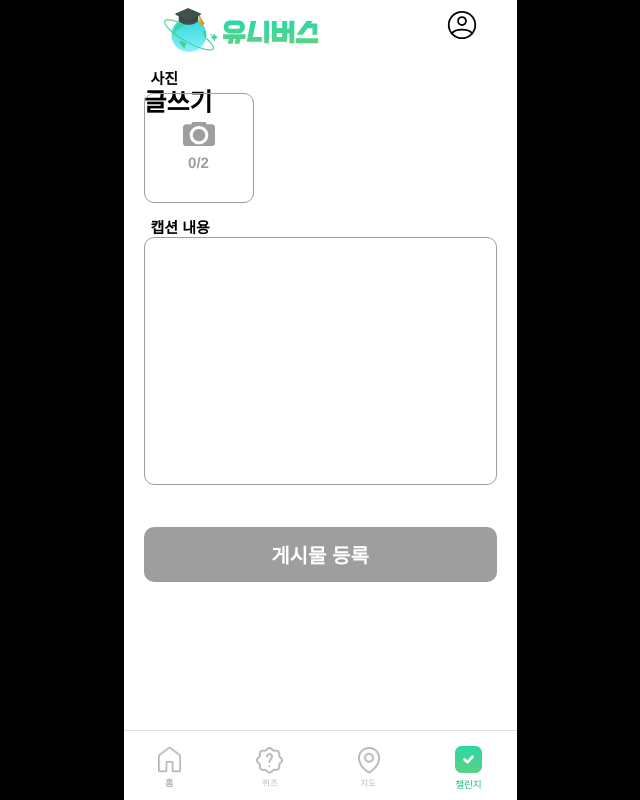
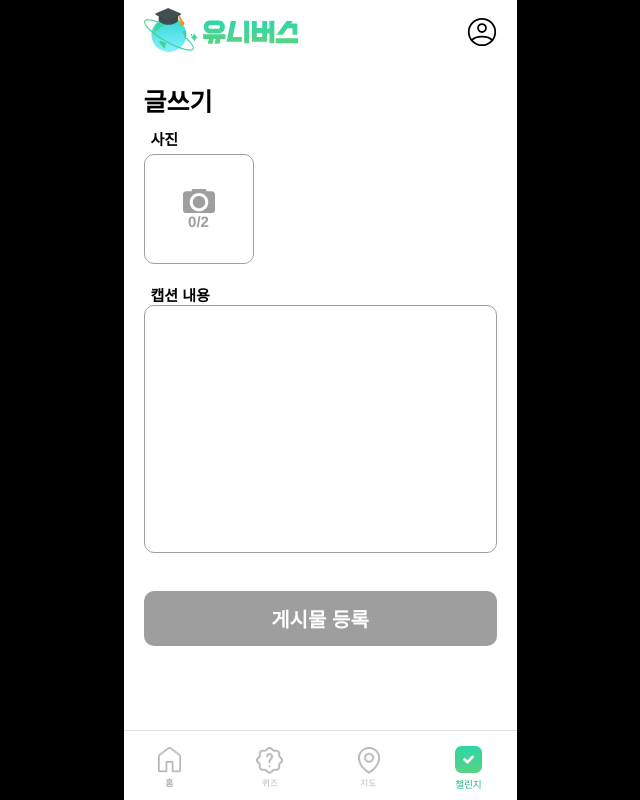
Before and after one commit to 2025-HERETHON/2025-herethon-2, a Django app: template univerth/templates/create_feed.html in a window 1280 px wide. Shown: the whole page, without its empty margins (320-960 px from the left). Run offline with Django 4.2, Linux system fonts and the light colour scheme; the template is opened without the code that fills it, so the values that code supplies are empty; some web fonts are replaced.

Commit message:
[Fix] css 수정

```diff
--- a/univerth/static/css/ch_my.css
+++ b/univerth/static/css/ch_my.css
@@ -41,6 +41,7 @@ body {
     text-align: center;
     letter-spacing: 0;
     line-height: normal;
+
 }
 
 
--- a/univerth/static/css/create_feed.css
+++ b/univerth/static/css/create_feed.css
@@ -15,29 +15,41 @@ body {
     display: flex;
     flex-direction: column;
     box-sizing: border-box;
-    padding: 0 20px;
     position: relative;
+}
+
+.challenge-container {
+    display: flex;
+    flex-direction: column;
 }
 
 .header {
     display: flex;
     justify-content: space-between;
     align-items: center;
-    padding: 20px 0px 10px 0px;
+    padding: 20px 20px 10px 20px;
+    width: 100%;
+    height: auto;
 }
 
 .cfheader {
-    font-family: "NPS font-Bold", Helvetica;
+    font-family: "NPSfont-Bold", Helvetica;
     font-weight: 700;
     color: #000000;
     font-size: 25px;
     text-align: center;
     letter-spacing: 0;
     line-height: normal;
+    margin: 0;
+}
+
+.add_contents {
+    padding: 0 20px;
+    width: 100%;
+    height: auto;
 }
 
 .addphoto {
-    position: absolute;
     top: 67px;
     display: flex;
     gap: 5px;
@@ -58,12 +70,14 @@ body {
     border: 1.5px solid #2cd7a6;
 }
 
-.photo, .content {
+.photo,
+.content {
     margin-left: 7px;
-    font-family: "SUIT-SemiBold", Helvetica;
+    font-family: "SUIT", Helvetica;
     font-weight: 600;
     color: #000000;
     font-size: 15px;
+    font-style: normal;
 }
 
 .photo-row {
@@ -84,6 +98,7 @@ body {
     align-items: center;
     justify-content: center;
     cursor: pointer;
+    margin-bottom: 20px;
 }
 
 #photo-box.active {
@@ -91,7 +106,6 @@ body {
 }
 
 .photoicon {
-    position: absolute;
     width: 32px;
     height: 24px;
     top: 28px;
@@ -104,7 +118,6 @@ body {
     font-size: 15px;
     text-align: center;
     letter-spacing: 0;
-    position: absolute;
     top: 60px;
 }
 
@@ -117,7 +130,6 @@ input[type="file"] {
 }
 
 .addcontent {
-    position: absolute;
     top: 216px;
 }
 
@@ -127,7 +139,7 @@ input[type="file"] {
     border-radius: 10px;
     box-sizing: border-box;
     padding: 10px;
-    font-family: "SUIT-Regular", Helvetica;
+    font-family: "SUIT", Helvetica;
     font-weight: 400;
     color: #000000;
     font-size: 20px;
@@ -141,12 +153,11 @@ input[type="file"] {
 }
 
 #addfeed:disabled {
-    position: absolute;
-    top: 517px;
+
     display: flex;
     justify-content: center;
     align-items: center;
-    margin-top: 10px;
+    margin-top: 34px;
     width: 353px;
     height: 55px;
     background-color: #9e9e9e !important;
@@ -162,19 +173,15 @@ input[type="file"] {
 }
 
 #addfeed.enabled {
-    position: absolute;
-    top: 517px;
     display: flex;
     justify-content: center;
     align-items: center;
-    margin-top: 10px;
+    margin-top: 34px;
     width: 353px;
     height: 55px;
-    background: linear-gradient(
-        180deg,
-        rgba(44, 215, 166, 1) 0%,
-        rgba(89, 211, 133, 1) 100%
-    );
+    background: linear-gradient(180deg,
+            rgba(44, 215, 166, 1) 0%,
+            rgba(89, 211, 133, 1) 100%);
     border-radius: 10px;
     border: none;
     text-align: center;
--- a/univerth/static/css/detail_ch.css
+++ b/univerth/static/css/detail_ch.css
@@ -145,7 +145,7 @@ body {
 
 .joinbtn {
     position: absolute;
-    bottom: 20px;
+    bottom: 100px;
     left: 137px;
     width: 120px;
     height: 45px;
--- a/univerth/static/css/login.css
+++ b/univerth/static/css/login.css
@@ -75,7 +75,7 @@ input:focus{
     gap: 6px;
     padding: 15px 20px;
     display:none;
-    top: 470px;
+    top: 600px;
 }
 
 .error_msg{
--- a/univerth/static/css/map.css
+++ b/univerth/static/css/map.css
@@ -24,7 +24,7 @@
 
 #map {
     width: 100%;
-    height: 760px;
+    height: 100vh;
     position: relative;
     z-index: 1;
 }
--- a/univerth/templates/ch_group.html
+++ b/univerth/templates/ch_group.html
@@ -49,6 +49,7 @@
             {% endif %} {% endfor %}
 
         </div>
+    </div>
 
         <button class="btn_add" onclick="location.href='{% url 'challenges:create_challenge' %}'">
             <img src="{% static 'images/challenges/img3.svg' %}" class="img3" />
@@ -56,7 +57,6 @@
         </button>
 
         <script type="module" src="{% static 'js/ch_group.js' %}"></script>
-    </div>
   </div>
 </body>
 </html>
--- a/univerth/templates/create_feed.html
+++ b/univerth/templates/create_feed.html
@@ -2,7 +2,7 @@
 <!DOCTYPE html>
 <html lang="en">
   <head>
-    <base href="/">
+    <base href="/" />
     <meta charset="UTF-8" />
     <meta name="viewport" content="width=device-393, initial-scale=0.9" />
     <title>create_feed</title>
@@ -19,17 +19,19 @@
         <div class="header">
           <div class="cfheader">글쓰기</div>
         </div>
-
+        <div class ="add_contents">
           <div class="addphoto">
-
             <div class="photo">사진</div>
 
             <div class="photo-row">
               <label id="photo-box" for="photoInput">
                 <div class="photoicon">
-                        <img id="photoicon" src="{% static 'images/challenges/img5.svg' %}"
+                  <img
+                    id="photoicon"
+                    src="{% static 'images/challenges/img5.svg' %}"
                     data-icon-none="{% static 'images/challenges/img5.svg' %}"
-                        data-icon-added="{% static 'images/challenges/img6.svg' %}" />
+                    data-icon-added="{% static 'images/challenges/img6.svg' %}"
+                  />
                 </div>
                 <span id="photoCount">0/2</span>
               </label>
@@ -37,8 +39,13 @@
               <div id="preview" class="preview-box"></div>
             </div>
 
-            <input type="file" id="photoInput" name="image" accept="image/*" multiple />
-
+            <input
+              type="file"
+              id="photoInput"
+              name="image"
+              accept="image/*"
+              multiple
+            />
           </div>
 
           <div class="addcontent">
@@ -51,7 +58,7 @@
           <button id="addfeed" disabled>
             <span class="addfeedtext">게시물 등록</span>
           </button>
-
+        </div>
         <script type="module" src="{% static 'js/create_feed.js' %}"></script>
       </div>
     </div>
```
Also changed, not shown: univerth/static/css/ch_add.css (+5 -2 lines), univerth/static/css/ch_group.css (+16 -5 lines), univerth/static/js/login.js (+18 -14 lines). Lines whose indentation alone changed are shown as unchanged.
